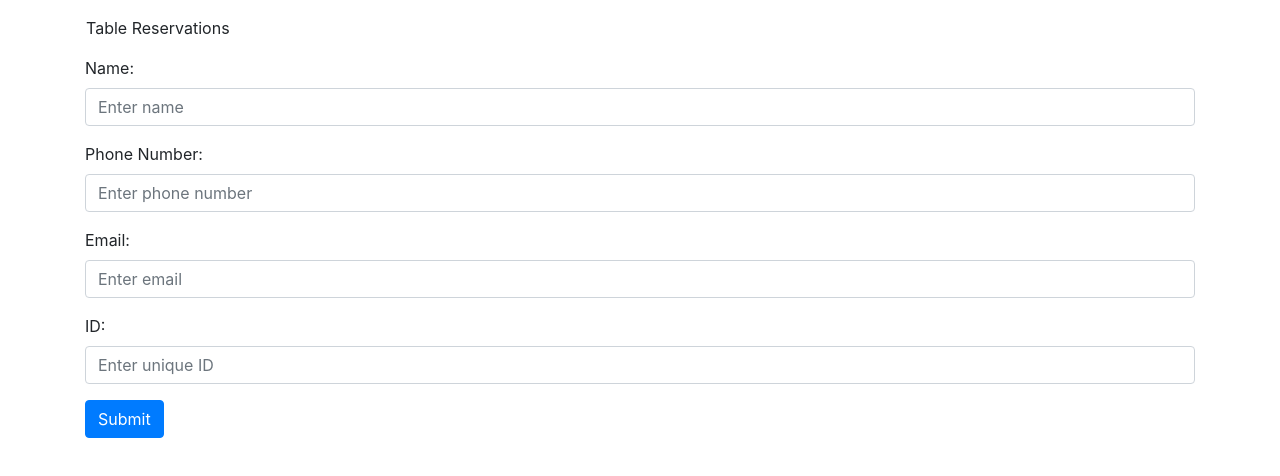
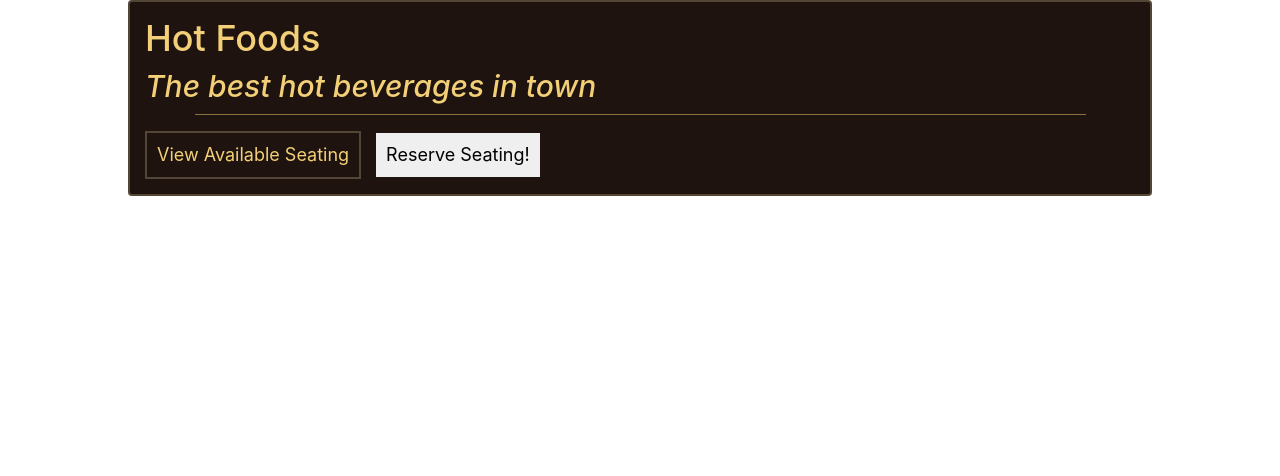
Before and after one commit to NicoP93/HotRestuarant2.0, a website: page form.html in a window 1280 px wide. Drawn offline with nearby package versions, Linux system fonts and the light colour scheme.

Commit message:
More Styling

```diff
--- a/form.html
+++ b/form.html
@@ -6,6 +6,7 @@
     <meta name="viewport" content="width=, initial-scale=1.0">
     <meta http-equiv="X-UA-Compatible" content="ie=edge">
     <title>Reservation Form</title>
+    <link rel="stylesheet" href="style.css">
     <link rel="stylesheet" href="https://stackpath.bootstrapcdn.com/bootstrap/4.3.1/css/bootstrap.min.css"
         integrity="sha384-ggOyR0iXCbMQv3Xipma34MD+dH/1fQ784/j6cY/iJTQUOhcWr7x9JvoRxT2MZw1T" crossorigin="anonymous">
     <script src="https://stackpath.bootstrapcdn.com/bootstrap/4.3.1/js/bootstrap.min.js"
@@ -14,36 +15,14 @@
 </head>
 
 <body>
-    <div class="container">
-        <div class="row">
-            <div class="col-12 p-3">
-                Table Reservations
-            </div>
+    <!--Added by Hunter-->
+    <div class="main-block">
+            <h1>Hot Foods</h1>
+            <h3><em>The best hot beverages in town</em></h3>
+            <hr>
+            <span><button id = "view-tables">View Available Seating</button><button id = "reserve-seats">Reserve Seating!</button></span>
         </div>
-        <div class="row">
-            <div class="col-12">
-                <form>
-                    <div class="form-group">
-                        <label for="name">Name:</label>
-                        <input type="name" class="form-control" id="name" placeholder="Enter name">
-                    </div>
-                    <div class="form-group">
-                        <label for="phone">Phone Number:</label>
-                        <input type="phone" class="form-control" id="phone-number" placeholder="Enter phone number">
-                    </div>
-                    <div class="form-group">
-                        <label for="email">Email:</label>
-                        <input type="email" class="form-control" id="email" placeholder="Enter email">
-                    </div>
-                    <div class="form-group">
-                        <label for="ID">ID:</label>
-                        <input type="ID" class="form-control" id="id" placeholder="Enter unique ID">
-                    </div>
-                    <button type="submit" class="btn btn-primary">Submit</button>
-                </form>
-            </div>
-        </div>
-    </div>
+    <!----------------------------------------------------------------------------->
 
 </body>
 
--- a/style.css
+++ b/style.css
@@ -3,13 +3,26 @@ body{
 }
 
 .main-block{
-    line-height:1.2em;
+    line-height:1.5em;
     width:80%;
     margin:0 auto;
     color:rgb(243, 208, 119);
     background:rgb(30, 19, 15);
     padding:15px;
     border:rgb(83, 70, 55) solid 2px;
+    border-radius:4px;
+}
+
+.main-block hr{
+    border-bottom:none;
+    border-color:rgba(243, 208, 119, .5);
+    width:90%;
+    margin-top:0;
+}
+
+.main-block span{
+    width:100%;
+    margin:0 auto;
 }
 
 .main-block h1{
@@ -18,15 +31,19 @@ body{
 
 .main-block h3{
     font-size:30px;
+    margin-bottom:10px;
 }
 
 .main-block button{
     border:none;
-    padding:15px;
+    padding:10px;
     margin-right:15px;
     font-size:18px;
+
 }
 
 #view-tables{
-    background:green;
+    background:rgb(30, 19, 15);
+    color:rgb(243, 208, 119);
+    border:rgb(83, 70, 55) solid 2px;
 }
```
